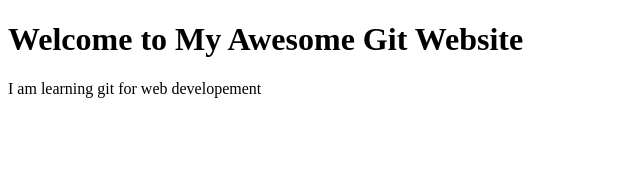
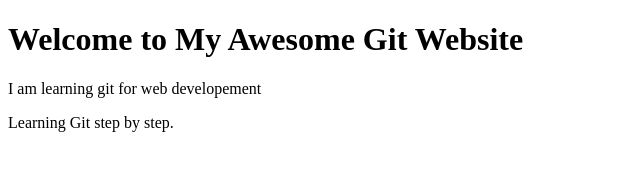
Before and after one commit to vijolouis01/git-practice, a plain HTML site: page index.html in a window 1280 px wide. Shown: the whole page, without its empty margins (0-640 px from the left). Drawn offline with Linux system fonts and the light colour scheme.

Commit message:
Add Git learning message

```diff
--- a/index.html
+++ b/index.html
@@ -8,5 +8,6 @@
 <body>
     <h1>Welcome to My Awesome Git Website</h1>
     <p>I am learning git for web developement</p>
+    <p>Learning Git step by step.</p>
 </body>
 </html>
```
